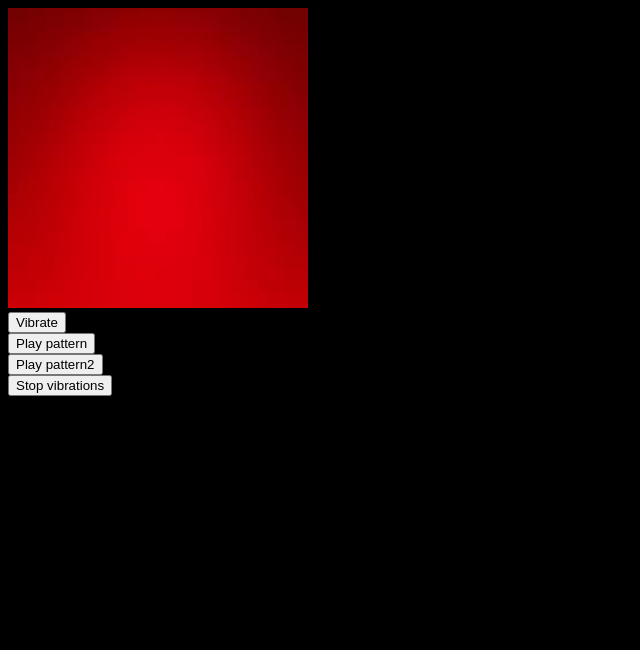
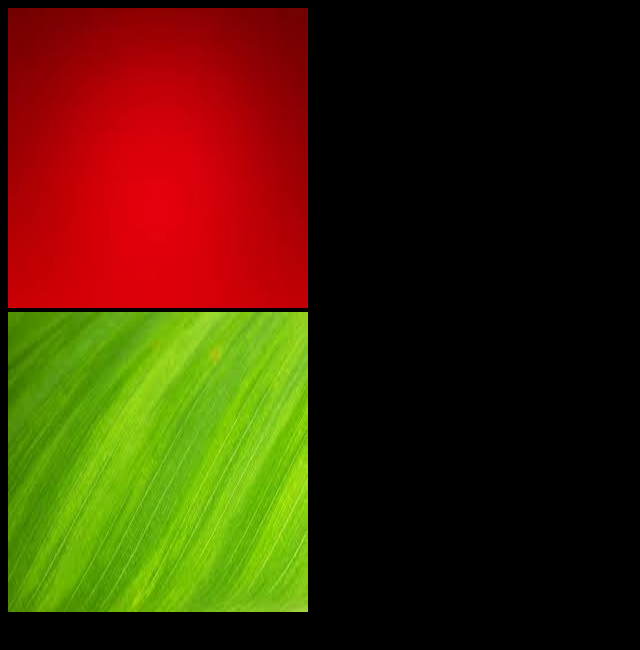
Before and after one commit to Polskig/Group5-KJME, a plain HTML site: page Vibration/index.html in a window 1280 px wide. Shown: the whole page, without its empty margins (0-640 px from the left). Drawn offline with Linux system fonts and the light colour scheme.

Commit message:
Vibration

```diff
--- a/Vibration/index.html
+++ b/Vibration/index.html
@@ -15,18 +15,23 @@
 </div>-->
 
 <div>
-    <img onclick="example2()" src="pic/red.jpg" alt="Test" width="300" height="300">
+    <img onclick="startPattern2()" src="pic/red.jpg" alt="Avaible" width="300" height="300">
 </div>
+
+<div>
+        <img onclick="startPattern()" src="pic/green.jpg" alt="Unavaible" width="300" height="300">
+    </div>
 
 <!--<div><button onclick="example1()">Vibrate</button></div>-->
 
-<div><button onclick="example2()">Vibrate</button></div>
+<!--<div><button onclick="example2()">Vibrate</button></div>-->
 
-<div><button onclick="startPattern()">Play pattern</button></div>
+<!--<div><button onclick="startPattern()">Play pattern</button></div>-->
 
-<div><button onclick="startPattern2()">Play pattern2</button></div>
+<!--<div><button onclick="startPattern2()">Play pattern2</button></div>-->
 
-<div><button onclick="stopVibrations()">Stop vibrations</button></div>
+<!--<div><button onclick="stopVibrations()">Stop vibrations</button></div>-->
+
 <script type="text/javascript" src="test.js"></script>
 </body>
 </html>
```
